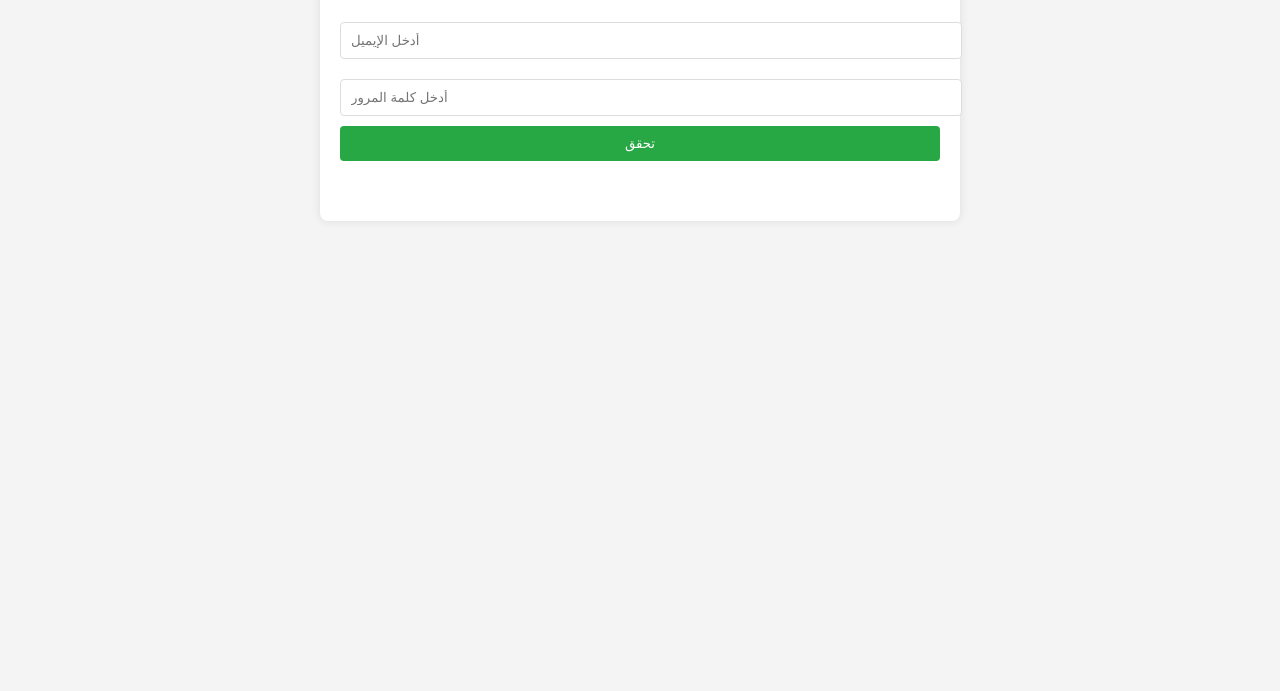
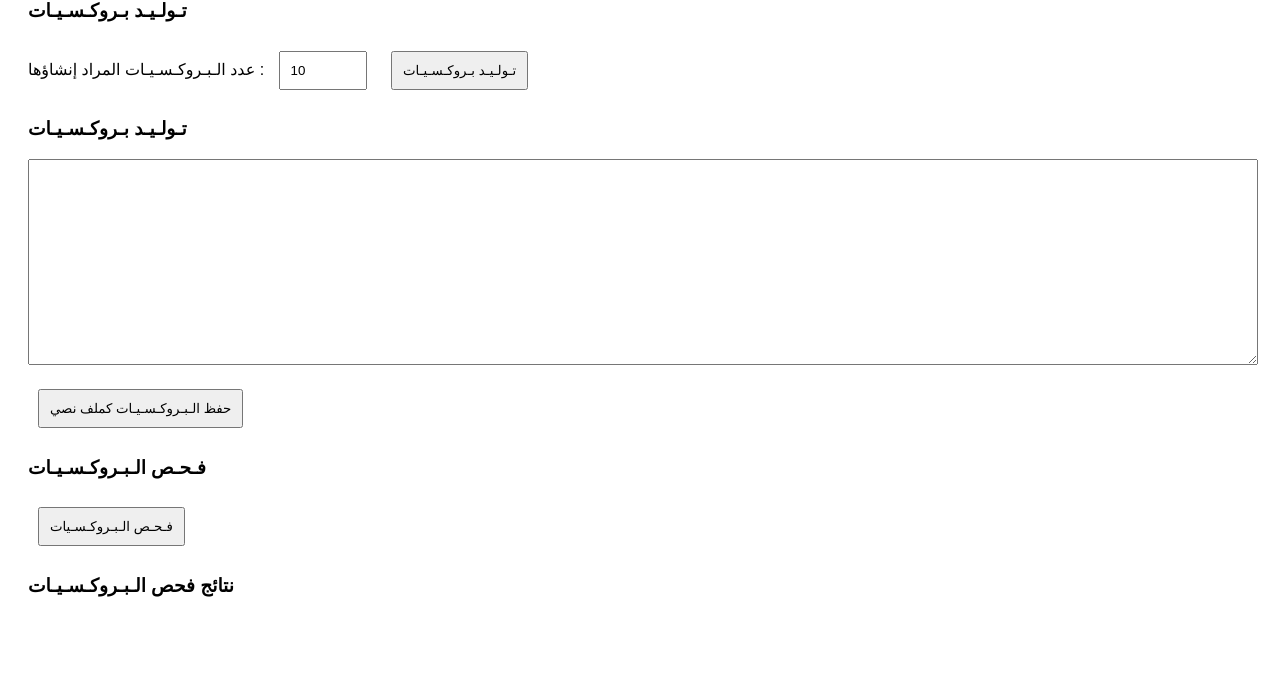
Before and after one commit to neemagfb/-, a plain HTML site: page index.html in a window 1280 px wide. Shown: the part 109-800 px from the top of the page. Drawn offline with Linux system fonts and the light colour scheme.

Commit message:
Update index.html

```diff
--- a/index.html
+++ b/index.html
@@ -1,95 +1,117 @@
 <!DOCTYPE html>
-<html lang="ar">
+<html lang="en">
 <head>
     <meta charset="UTF-8">
     <meta name="viewport" content="width=device-width, initial-scale=1.0">
-    <title>واجهة تفاعلية</title>
+    <title>فاحص ومولد الـبـروكـسـيـات 🚀</title>
     <style>
-        body {
-            font-family: Arial, sans-serif;
-            background-color: #f4f4f4;
-            margin: 0;
-            padding: 20px;
-        }
-        .container {
-            max-width: 600px;
-            margin: auto;
-            background: white;
-            padding: 20px;
-            border-radius: 8px;
-            box-shadow: 0 0 10px rgba(0, 0, 0, 0.1);
-        }
-        h1 {
-            text-align: center;
-            color: #333;
-        }
-        input[type="text"], input[type="password"] {
-            width: 100%;
-            padding: 10px;
-            margin: 10px 0;
-            border: 1px solid #ddd;
-            border-radius: 4px;
-        }
-        button {
-            width: 100%;
-            padding: 10px;
-            background-color: #28a745;
-            color: white;
-            border: none;
-            border-radius: 4px;
-            cursor: pointer;
-        }
-        button:hover {
-            background-color: #218838;
-        }
-        .result {
-            margin-top: 20px;
-            padding: 10px;
-            border-radius: 4px;
-        }
-        .success {
-            background-color: #d4edda;
-            color: #155724;
-        }
-        .error {
-            background-color: #f8d7da;
-            color: #721c24;
-        }
+        body { font-family: Arial, sans-serif; padding: 20px; }
+        input, button { padding: 10px; margin: 10px; }
+        textarea { width: 100%; height: 200px; }
+        .status { margin-top: 10px; }
     </style>
 </head>
 <body>
-    <div class="container">
-        <h1>تحقق من الحسابات</h1>
-        <input type="text" id="email" placeholder="أدخل الإيميل" required>
-        <input type="password" id="password" placeholder="أدخل كلمة المرور" required>
-        <button onclick="checkAccount()">تحقق</button>
-        <div id="result" class="result"></div>
+
+    <h1>فاحص ومولد الـبـروكـسـيـات 🚀</h1>
+
+    <div>
+        <h3>تـولـيـد بـروكـسـيـات</h3>
+        <label for="proxyCount">عدد الـبـروكـسـيـات المراد إنشاؤها :</label>
+        <input type="number" id="proxyCount" value="10" min="1" max="1000">
+        <button onclick="generateProxies()">تـولـيـد بـروكـسـيـات</button>
     </div>
 
+    <h3>تـولـيـد بـروكـسـيـات</h3>
+    <textarea id="proxyList" readonly></textarea>
+
+    <div class="status">
+        <button onclick="saveProxies()">حفظ الـبـروكـسـيـات كملف نصي </button>
+        <p id="saveStatus"></p>
+    </div>
+
+    <div>
+        <h3>فـحـص الـبـروكـسـيـات</h3>
+        <button onclick="checkProxies()">فـحـص الـبـروكـسـيات</button>
+    </div>
+
+    <h3>نتائج فحص الـبـروكـسـيـات</h3>
+    <div id="checkerResults"></div>
+
     <script>
-        function checkAccount() {
-            const email = document.getElementById('email').value;
-            const password = document.getElementById('password').value;
-            const resultDiv = document.getElementById('result');
+        // Function to generate random proxies
+        function generateProxies() {
+            const proxyCount = document.getElementById('proxyCount').value;
+            let proxies = [];
 
-            if (!email || !password) {
-                resultDiv.innerHTML = "يرجى ملء جميع الحقول.";
-                resultDiv.className = "result error";
+            for (let i = 0; i < proxyCount; i++) {
+                // Generate a random IP address and port (fake proxy generator)
+                let ip = `${Math.floor(Math.random() * 255) + 1}.${Math.floor(Math.random() * 255) + 1}.${Math.floor(Math.random() * 255) + 1}.${Math.floor(Math.random() * 255) + 1}`;
+                let port = Math.floor(Math.random() * 65535) + 1; // Random port
+                proxies.push(`${ip}:${port}`);
+            }
+
+            document.getElementById('proxyList').value = proxies.join("\n");
+        }
+
+        // Function to save proxies as a text file
+        function saveProxies() {
+            const proxiesText = document.getElementById('proxyList').value;
+            if (!proxiesText.trim()) {
+                alert('الرجاء إنشاء بـروكـسـيـات أولاً.');
                 return;
             }
 
-            // هنا يمكنك إضافة وظيفة تحقق الحساب (مثل استدعاء قاعدة بيانات أو API)
-            // هذه مجرد محاكاة
-            const isValid = Math.random() < 0.5; // نسبة النجاح 50%
+            const blob = new Blob([proxiesText], { type: 'text/plain' });
+            const link = document.createElement('a');
+            link.href = URL.createObjectURL(blob);
+            link.download = 'proxies.txt';
+            link.click();
+            document.getElementById('saveStatus').textContent = 'تم حفظ الـبـروكـسـيـات بملف proxies.txt';
+        }
 
-            if (isValid) {
-                resultDiv.innerHTML = `ناجح!<br>الإيميل: ${email}<br>كلمة المرور: ${password}`;
-                resultDiv.className = "result success";
-            } else {
-                resultDiv.innerHTML = `فشل!<br>الإيميل: ${email}<br>كلمة المرور: ${password}`;
-                resultDiv.className = "result error";
+        // وظيفة للتحقق مما إذا كانت البروكسيات تعمل
+        async function checkProxies() {
+            const proxyList = document.getElementById('proxyList').value.split("\n").filter(p => p.trim() !== "");
+            const checkerResults = document.getElementById('checkerResults');
+            checkerResults.innerHTML = '';
+
+            if (proxyList.length === 0) {
+                alert('Please generate proxies first.');
+                return;
+            }
+
+            for (const proxy of proxyList) {
+                const [ip, port] = proxy.split(":");
+                const proxyUrl = `http://${ip}:${port}`;
+
+                // Perform a basic check to see if the proxy is working
+                const isWorking = await checkProxyWorking(proxyUrl);
+
+                // Display results for each proxy
+                const result = document.createElement('p');
+                result.textContent = `${proxy} - ${isWorking ? 'يـعـمـل' : 'لا يـعـمـل'}`;
+                checkerResults.appendChild(result);
+            }
+        }
+
+        // Function to test if a proxy is working
+        async function checkProxyWorking(proxyUrl) {
+            try {
+                const response = await fetch('https://httpbin.org/ip', {
+                    method: 'GET',
+                    headers: {
+                        'Accept': 'application/json'
+                    },
+                    proxy: proxyUrl,
+                    timeout: 5000
+                });
+                return response.ok;
+            } catch (error) {
+                return false;
             }
         }
     </script>
+
 </body>
 </html>
```
